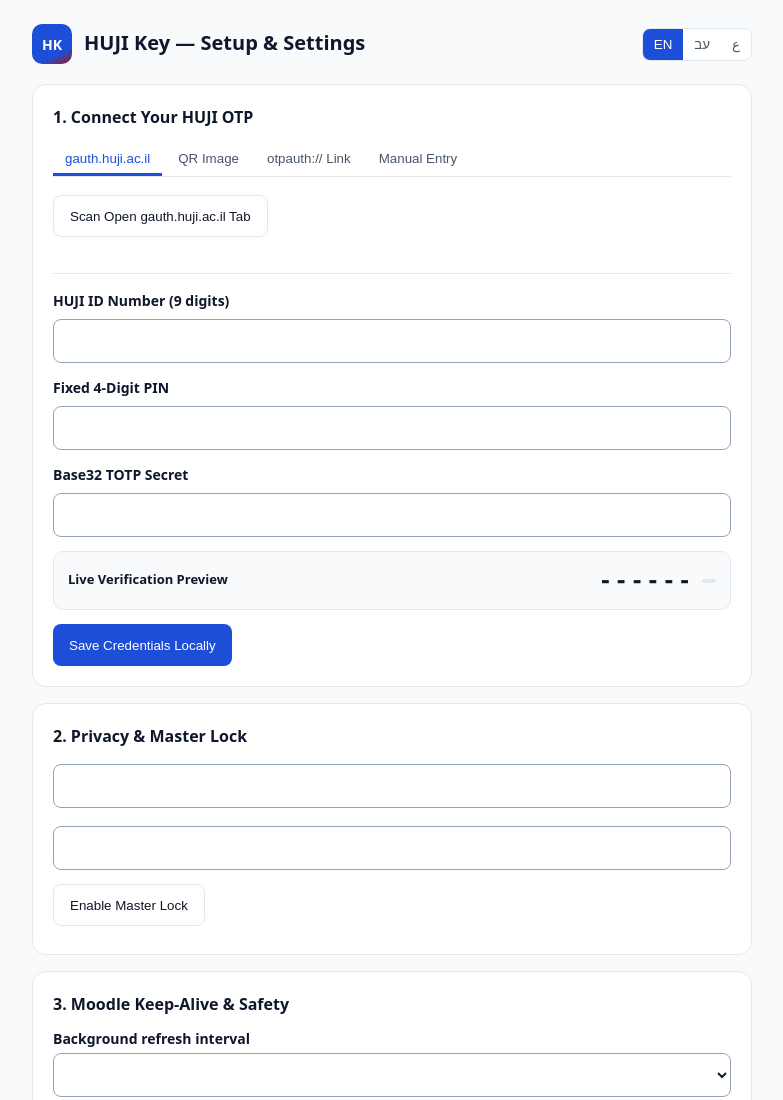
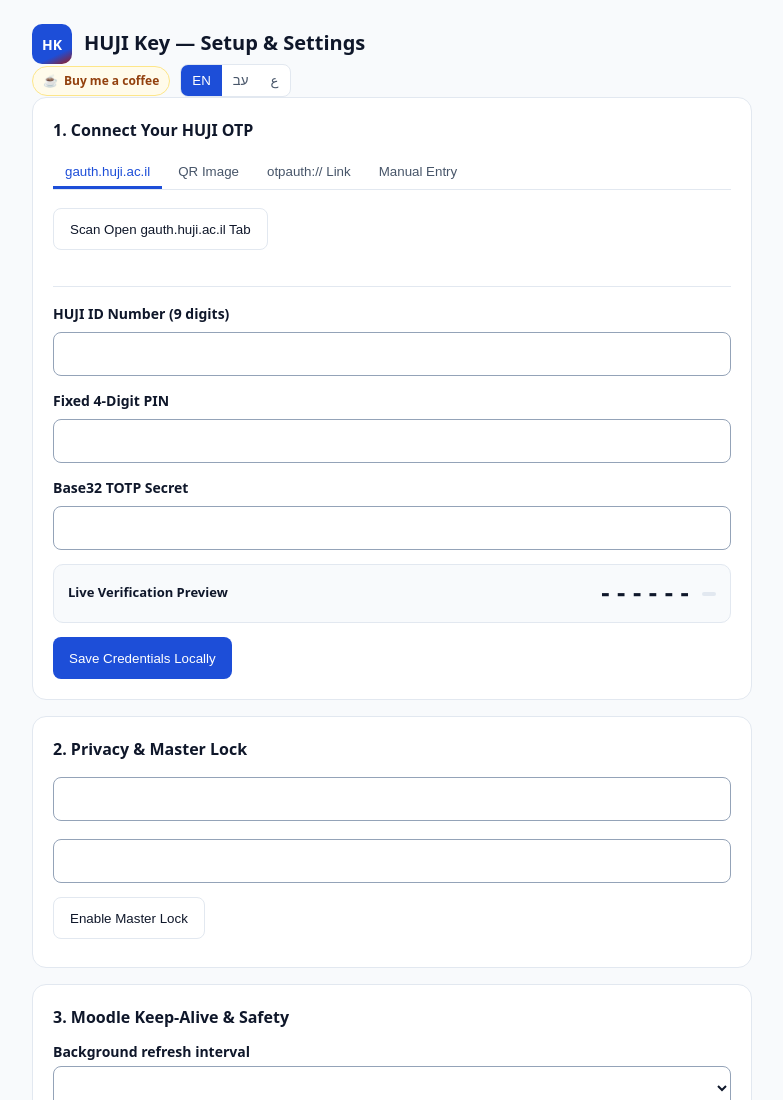
Before and after one commit to qusaimasalmeh/huji-key, a website with bundled scripts: page src/options/options.html in a window 1280 px wide. Shown: the top 1100 px of the page, without its empty margins (248-1031 px from the left). Built offline with nearby package versions, Linux system fonts and the light colour scheme.

Commit message:
feat(ui): add buy-me-a-coffee button to popup and options header

```diff
--- a/src/options/options.css
+++ b/src/options/options.css
@@ -47,12 +47,30 @@ body {
   margin-inline: auto;
 }
 
-.page-head {
+.header-actions {
   display: flex;
   align-items: center;
-  justify-content: space-between;
-  gap: 16px;
-  margin-block-end: 20px;
+  gap: 10px;
+}
+
+.coffee-pill {
+  display: inline-flex;
+  align-items: center;
+  gap: 6px;
+  padding: 5px 10px;
+  border-radius: 999px;
+  border: 1px solid #fde68a;
+  background: #fffbeb;
+  color: #92400e;
+  font-size: 12px;
+  font-weight: 600;
+  text-decoration: none;
+  transition: background 0.15s ease, border-color 0.15s ease;
+}
+
+.coffee-pill:hover {
+  background: #fef3c7;
+  border-color: #fcd34d;
 }
 
 .brand {
--- a/src/options/options.html
+++ b/src/options/options.html
@@ -15,10 +15,16 @@
         <p class="subtitle" data-i18n="unofficialNotice"></p>
       </div>
     </div>
-    <div class="lang-group" role="group" data-i18n-aria="langLabel">
-      <button type="button" class="lang-btn" data-lang="en" aria-pressed="true">EN</button>
-      <button type="button" class="lang-btn" data-lang="he" aria-pressed="false">עב</button>
-      <button type="button" class="lang-btn" data-lang="ar" aria-pressed="false">ع</button>
+    <div class="header-actions">
+      <a class="coffee-pill" href="https://buymeacoffee.com/qusaidev" target="_blank" rel="noopener noreferrer" data-i18n-title="coffeeBtn" aria-label="Buy me a coffee">
+        <span aria-hidden="true">☕</span>
+        <span class="coffee-pill-text" data-i18n="coffeeBtn">Buy me a coffee</span>
+      </a>
+      <div class="lang-group" role="group" data-i18n-aria="langLabel">
+        <button type="button" class="lang-btn" data-lang="en" aria-pressed="true">EN</button>
+        <button type="button" class="lang-btn" data-lang="he" aria-pressed="false">עב</button>
+        <button type="button" class="lang-btn" data-lang="ar" aria-pressed="false">ع</button>
+      </div>
     </div>
   </header>
 
--- a/src/popup/popup.css
+++ b/src/popup/popup.css
@@ -74,6 +74,27 @@ body {
   display: flex;
   align-items: center;
   gap: 6px;
+}
+
+.coffee-pill {
+  display: inline-flex;
+  align-items: center;
+  justify-content: center;
+  width: 28px;
+  height: 28px;
+  border-radius: 999px;
+  border: 1px solid #fde68a;
+  background: #fffbeb;
+  font-size: 14px;
+  text-decoration: none;
+  cursor: pointer;
+  transition: background 0.15s ease, border-color 0.15s ease, transform 0.15s ease;
+}
+
+.coffee-pill:hover {
+  background: #fef3c7;
+  border-color: #fcd34d;
+  transform: scale(1.05);
 }
 
 .lang-group {
```
Also changed, not shown: src/popup/popup.html (+3 -0 lines).
